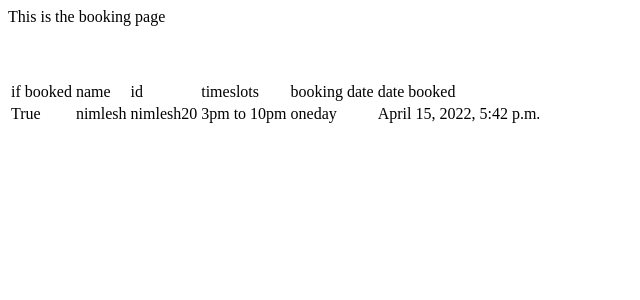
After one commit to priyamshankar/RoomSlotBookingApp, a Django app: page /booking/1 in a window 1280 px wide. The commit adds this page. Shown: the top 300 px of the page, without its empty margins (0-640 px from the left). Run offline with Django 4.2, Linux system fonts and the light colour scheme; data comes from the database, SQL or seed files in the repository; both versions use the stored data as it was after the commit.

Commit message:
adding the dynamic url part 1

```diff
--- a/roomSlotBooking/customer/models.py
+++ b/roomSlotBooking/customer/models.py
@@ -25,6 +25,8 @@ class manager(models.Model):
 class room(models.Model):
 
     isBooked=models.BooleanField(default=false)
+    Customers=models.ForeignKey(Customers,null=True,on_delete=models.SET_NULL)
+
 
 
 class rules(models.Model):
--- a/roomSlotBooking/customer/urls.py
+++ b/roomSlotBooking/customer/urls.py
@@ -5,6 +5,9 @@ from customer import views
 urlpatterns = [
     path('admin/', admin.site.urls),
     path('',views.home, name='home'),
-    path('booking',views.bookingCl,name='booking'),
-    path('customerList',views.customerList, name='customerList')
+    path('booking/<str:custId>',views.bookingCust,name='booking'),
+    path('booking/',views.bookingCl,name='booking'),
+
+    path('customerlist',views.customerList, name='customerList'),
+    path('rules', views.context ,name='rules')
 ]
--- a/roomSlotBooking/customer/views.py
+++ b/roomSlotBooking/customer/views.py
@@ -7,10 +7,36 @@ def home(request):
     return render(request, 'home.html')
 
 
+def bookingCust(request, custId):
+
+    bookings = booking.objects.all()
+    customer = Customers.objects.get(id=custId)
+
+    roomBook = customer.booking_set.all() #booking_set is a dynamic thing, it changes as the model changes
+    # print(customer)
+    params = {
+        # 'booking': bookings, 'roomBook': int(custId)
+        'booking': bookings, 'roomBook': roomBook
+    }
+    return render(request, 'bookingCust.html', params)
+
 def bookingCl(request):
     bookings = booking.objects.all()
-    return render(request, 'booking.html', {'booking': bookings})
+
+    params = {
+        'booking': bookings
+    }
+    return render(request, 'booking.html', params)
 
 
 def customerList(request):
     return render(request, 'customer.html')
+
+
+def context(request):
+    rule=rules.objects.all()
+    params={
+        'rule':rule
+    }
+
+    return render (request,'rules.html', params)
--- a/roomSlotBooking/templates/booking.html
+++ b/roomSlotBooking/templates/booking.html
@@ -24,6 +24,7 @@
       <td>{{ i.rules.advanceBooking }}</td>
       <td>{{ i.dateBooked }}</td>
   </tr>
+
+  {% endfor %}
 </table>
-
-{% endfor %} {% endblock content %}
+{% endblock content %}
--- /dev/null
+++ b/roomSlotBooking/templates/bookingCust.html
@@ -0,0 +1,31 @@
+{% extends 'base.html' %} {% block content %} This is the booking page
+<br />
+<br />
+<br />
+<br />
+<table>
+  <tr>
+    <td>if booked</td>
+    <td>name</td>
+    <td>id</td>
+    <td>timeslots</td>
+    <td>booking date</td>
+    <td>date booked</td>
+  </tr>
+
+  {% for i in roomBook%} {% comment %} {%if roomBook == i.Customers.id%} {%
+  endcomment %} {% comment %}
+  <td>{{i.Customers.id}}</td>
+  {% endcomment %}
+  <tr>
+    <td>{{ i.room.isBooked }}</td>
+    <td>{{ i.Customers.name }}</td>
+    <td>{{ i.Customers.userId }}</td>
+    <td>{{ i.timeslots }}</td>
+    <td>{{ i.rules.advanceBooking }}</td>
+    <td>{{ i.dateBooked }}</td>
+  </tr>
+
+  {% comment %} {% endif %} {% endcomment %} {% endfor %}
+</table>
+{% endblock content %}
```
Also changed, not shown: roomSlotBooking/templates/rules.html (added, +24 -0 lines), roomSlotBooking/customer/migrations/0007_room_customers.py (added), roomSlotBooking/db.sqlite3.
